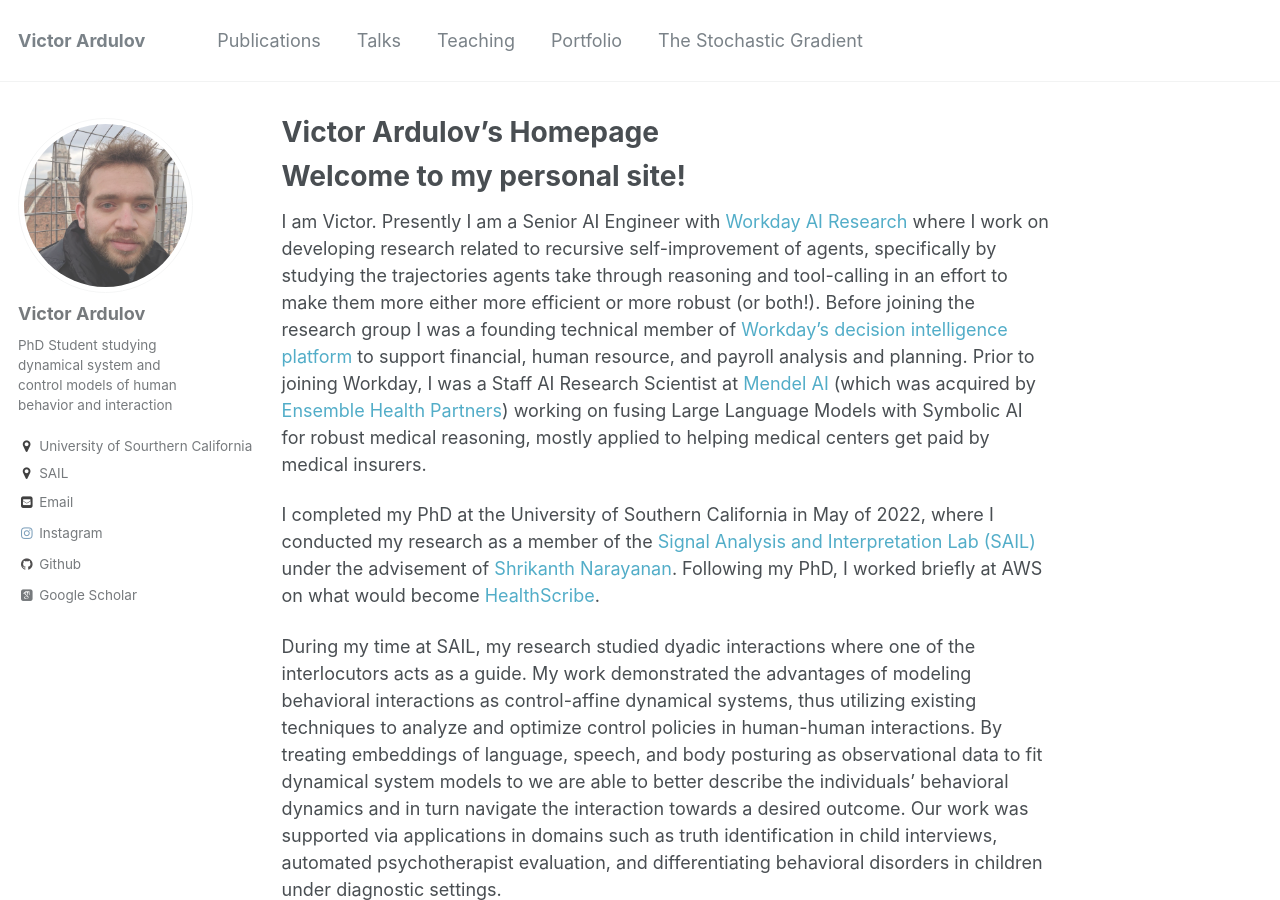
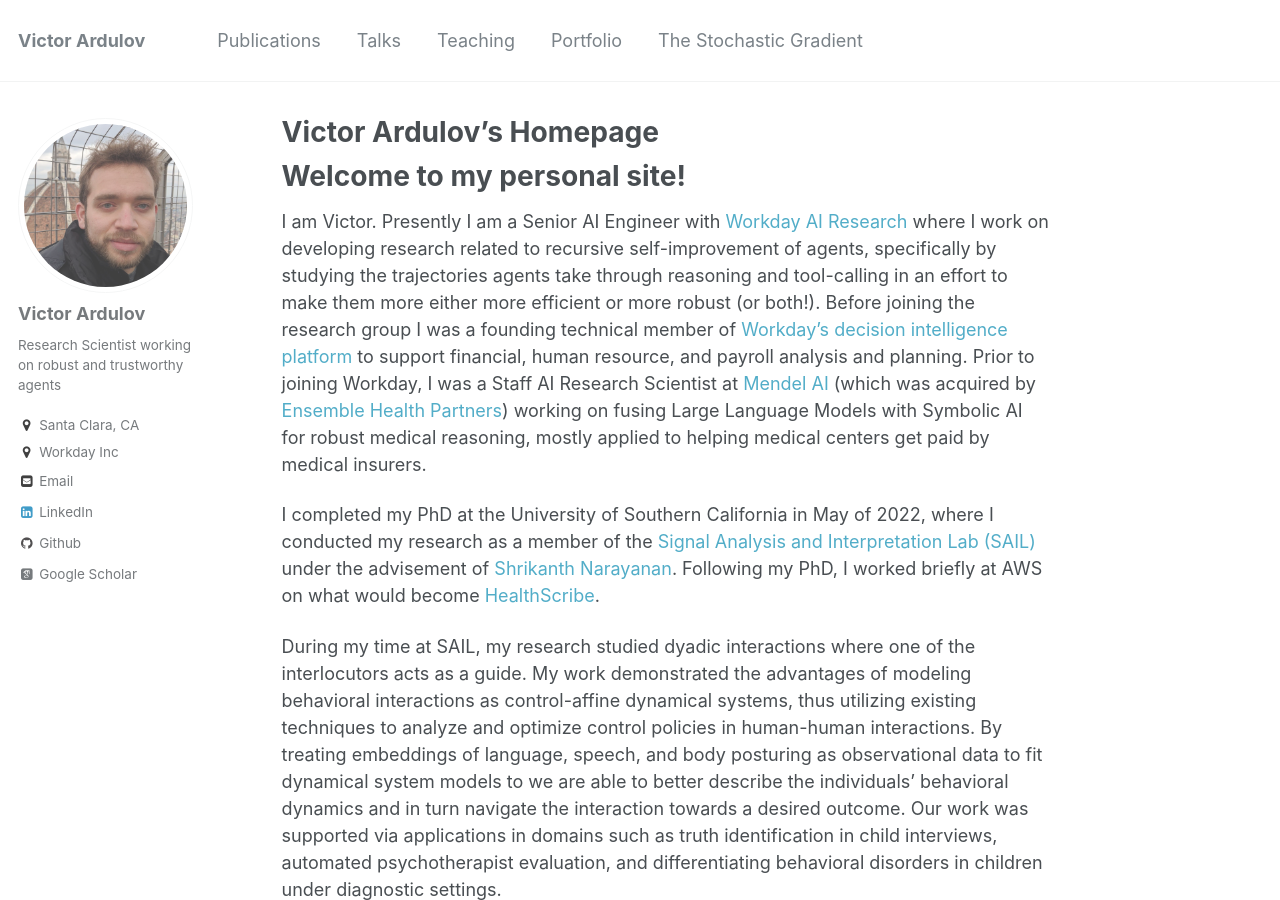
Before and after one commit to VArdulov/vardulov.github.io, a Jekyll site: the page built from _pages/about.md, in a window 1280 px wide and 900 px high. Built offline with Jekyll 4.4.1, drawn with Linux system fonts in a browser that asks for light colours; some web fonts are replaced.

Commit message:
updating config to reflect newest links

```diff
--- a/_config.yml
+++ b/_config.yml
@@ -10,7 +10,7 @@ locale                   : "en-US"
 title                    : "Victor Ardulov"
 title_separator          : "-"
 name                     : &name "Victor Ardulov"
-description              : &description "PhD student @ USC SAIL"
+description              : &description "Research Engineer @ Workday AI Research"
 url                      : https://vardulov.github.io # the base hostname & protocol for your site e.g. "https://mmistakes.github.io"
 baseurl                  : "" # the subpath of your site, e.g. "/blog"
 repository               : "VArdulov/vardulov.github.io"
@@ -81,11 +81,11 @@ analytics:
 author:
   name             : "Victor Ardulov"
   avatar           : "profile.jpg"
-  bio              : "PhD Student studying dynamical system and control models of human behavior and interaction"
-  location         : "University of Sourthern California"
-  employer         : "SAIL"
+  bio              : "Research Scientist working on robust and trustworthy agents"
+  location         : "Santa Clara, CA"
+  employer         : "Workday Inc"
   googlescholar    : "https://scholar.google.com/citations?user=uxrfU2IAAAAJ&hl=en&oi=ao"
-  email            : "ardulov@usc.edu"
+  email            : "victor.ardulov@gmail.com"
   uri              :
   bitbucket        :
   codepen          :
@@ -96,9 +96,9 @@ author:
   github           : "VArdulov"
   google_plus      :
   keybase          :
-  instagram        : "majesitcvitya"
+  instagram        :
   lastfm           :
-  linkedin         :
+  linkedin         : "victorardulov"
   orcid            : #"http://orcid.org/yourorcidurl"
   pinterest        :
   soundcloud       :
```
